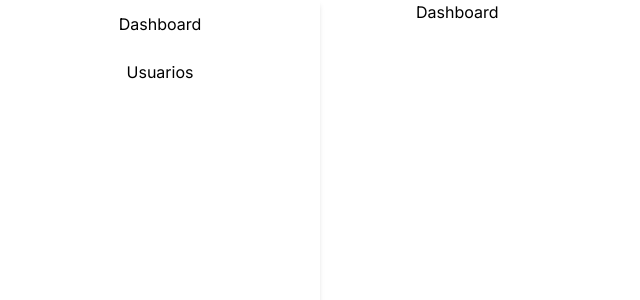
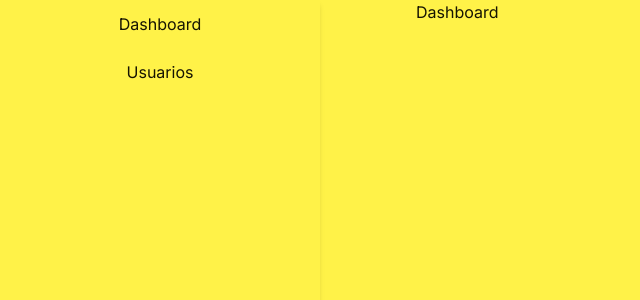
Before and after one commit to gusaln/stockbrain, a Next.js app: page / in a window 1280 px wide. Shown: the top 300 px of the page, without its empty margins (0-640 px from the left). Built offline with nearby package versions, Linux system fonts and the light colour scheme.

Commit message:
feat: Agrega daisyUI

```diff
--- a/package.json
+++ b/package.json
@@ -24,6 +24,7 @@
     "@types/react": "^18",
     "@types/react-dom": "^18",
     "autoprefixer": "^10.0.1",
+    "daisyui": "^4.7.2",
     "eslint": "^8",
     "eslint-config-next": "14.1.0",
     "postcss": "^8",
--- a/tailwind.config.ts
+++ b/tailwind.config.ts
@@ -1,4 +1,5 @@
 import type { Config } from "tailwindcss";
+import daisyui from "daisyui"
 
 const config: Config = {
   content: [
@@ -15,6 +16,12 @@ const config: Config = {
       },
     },
   },
-  plugins: [],
+  plugins: [
+    daisyui
+  ],
+
+  daisyui: {
+    themes: ["cyberpunk"]
+  }
 };
 export default config;
```
Also changed, not shown: 1 other file (tests, documents, lock files or other folders).
